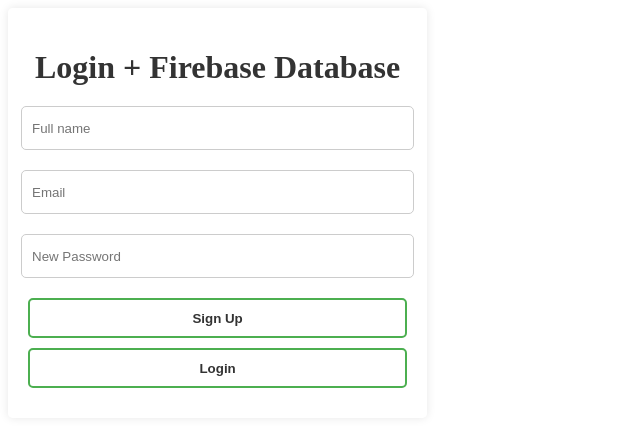
After one commit to sb21k1/WEB_Entwicklung_24, a Flask app: page /login in a window 1280 px wide. The commit adds this page. Shown: the top 427 px of the page, without its empty margins (0-640 px from the left). Run offline with Flask 3, Linux system fonts and the light colour scheme.

Commit message:
Version 1.02.04

```diff
--- a/app.py
+++ b/app.py
@@ -77,3 +77,7 @@
 @app.route('/')
 def index():
     return render_template('index.html', locations = locations, tags = tags)
+
+@app.route('/login')
+def login():
+    return render_template('login.html')
--- /dev/null
+++ b/static/login.css
@@ -0,0 +1,47 @@
+#login-box {
+    width: 30%;
+    padding: 20px;
+    background-color: rgba(255, 255, 255, 0.9);
+    box-shadow: 0 0 10px rgba(0, 0, 0, 0.1);
+    border-radius: 5px;
+}
+
+.left {
+    display: flex;
+    flex-direction: column;
+    align-items: center;
+}
+
+h1 {
+    margin-bottom: 20px;
+    color: #333;
+}
+
+input[type="text"],
+input[type="email"],
+input[type="password"] {
+    width: 100%;
+    height: 40px;
+    margin-bottom: 20px;
+    padding-left: 10px;
+    border: 1px solid #ccc;
+    border-radius: 5px;
+}
+
+input[type="button"] {
+    width: 100%;
+    height: 40px;
+    margin-bottom: 10px;
+    background-color: #fff;
+    color: #333;
+    border: 2px solid #4CAF50;
+    border-radius: 5px;
+    font-weight: bold;
+    cursor: pointer;
+    transition: background-color 0.3s, color 0.3s;
+}
+
+input[type="button"]:hover {
+    background-color: #4CAF50;
+    color: white;
+}
--- /dev/null
+++ b/templates/login.html
@@ -0,0 +1,22 @@
+<!DOCTYPE html>
+<html>
+<head>
+    <meta charset="utf-8">
+    <title>Login + Firebase Database</title>
+    <link rel="stylesheet" type="text/css" href="static/login.css">
+</head>
+<body>
+    <div id="login-box">
+        <div class="left">
+            <h1>Login + Firebase Database</h1>
+            <input type="text" id="full_name" placeholder="Full name">
+            <input type="email" id="email" placeholder="Email">
+            <input type="password" id="password" placeholder="New Password">
+            <input type="button" id="signup" value="Sign Up"/>
+            <input type="button" id="login" value="Login"/>
+        </div>
+    </div>
+
+
+</body>
+</html>
```
Also changed, not shown: static/scripts/login.js (added, +72 -0 lines), templates/base.html (+1 -9 lines).
